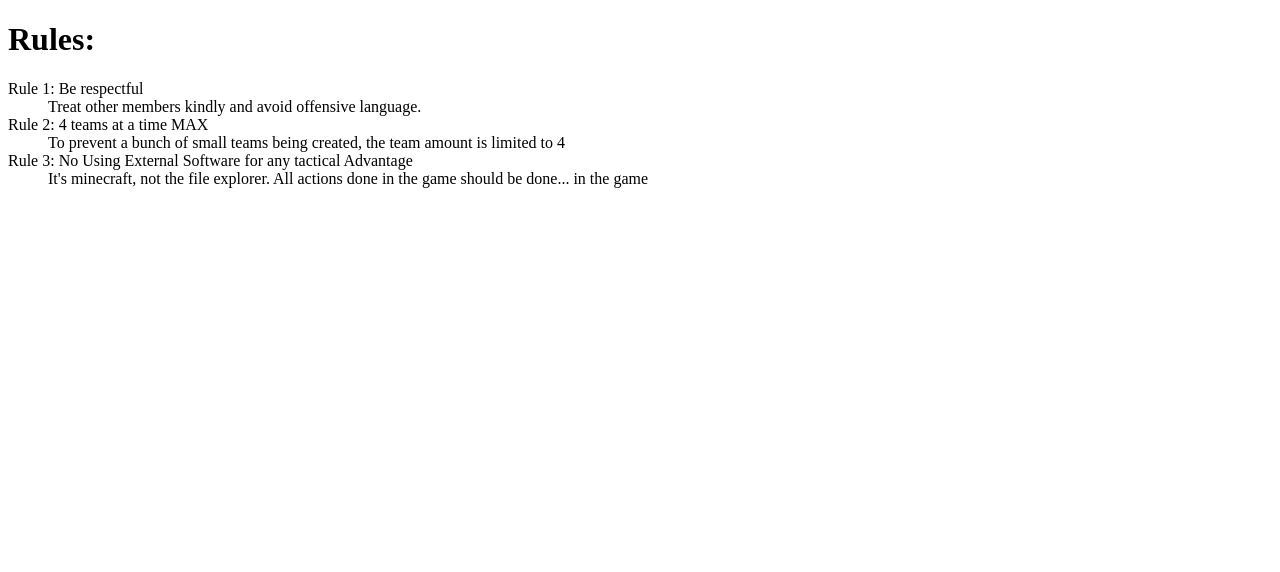
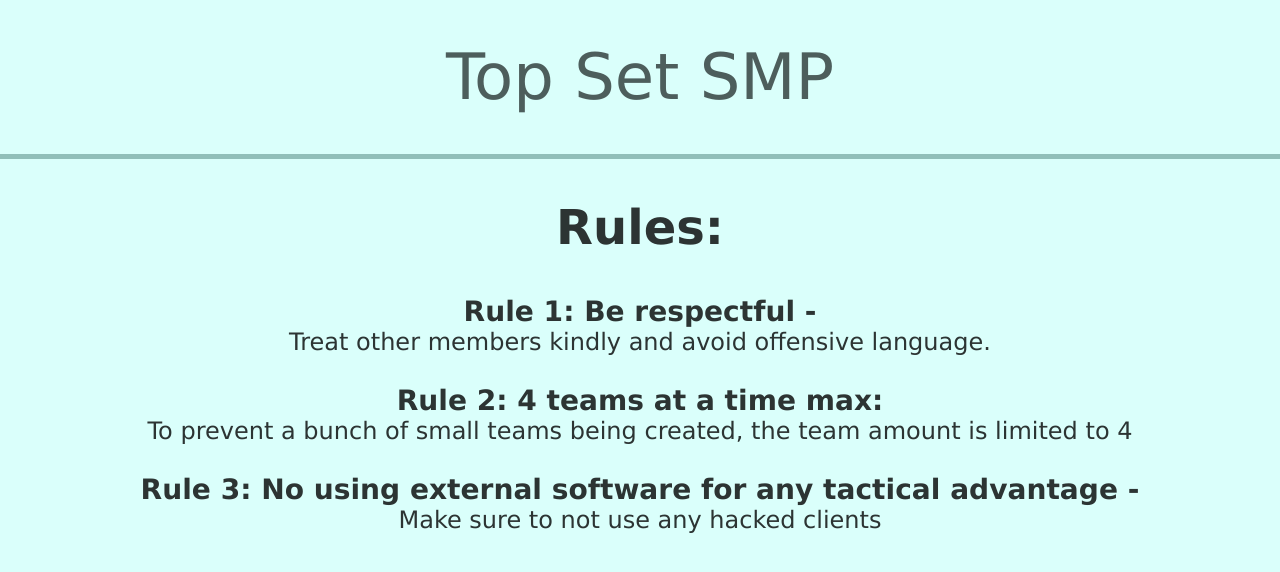
Before and after one commit to TopSet80/Topset-SMP, a plain HTML site: page index.html in a window 1280 px wide. Drawn offline with Linux system fonts and the light colour scheme.

Commit message:
added style

```diff
--- a/index.html
+++ b/index.html
@@ -4,16 +4,25 @@
     <meta charset="UTF-8">
     <meta name="viewport" content="width=device-width, initial-scale=1.0">
     <title>Top Set SMP</title>
+    <link rel="stylesheet" href="style.css">
+
 </head>
 <body>
+    <h1 id="title">Top Set SMP</h1>
+    <div class="line"></div>
     <h1>Rules:</h1>
     <dl>
-    <dt>Rule 1: Be respectful</dt>
+    <dt><h3>Rule 1: Be respectful -</h3></dt>
     <dd>Treat other members kindly and avoid offensive language.</dd>
-    <dt>Rule 2: 4 teams at a time MAX</dt>
+    <br>
+
+    <dt><h3>Rule 2: 4 teams at a time max:</h3></dt>
     <dd>To prevent a bunch of small teams being created, the team amount is limited to 4</dd>
-    <dt>Rule 3: No Using External Software for any tactical Advantage</dt>
-    <dd>It's minecraft, not the file explorer. All actions done in the game should be done... in the game</dd>
+    <br>
+    <dt><h3>Rule 3: No using external software for any tactical advantage -</h3></dt>
+    <dd>Make sure to not use any hacked clients</dd>
+    <br>
+
     </dl>
 </body>
 </html>
--- /dev/null
+++ b/style.css
@@ -0,0 +1,32 @@
+* {
+    font-family:'Lucida Sans', 'Lucida Sans Regular', 'Lucida Grande', 'Lucida Sans Unicode', Geneva, Verdana, sans-serif;
+    margin: 0;
+    padding:0;
+}
+body {
+    display: flex;
+    align-items: center;
+    flex-direction: column;
+    text-align: center;
+    font-size: 1.5rem;
+    background-color: rgb(218, 255, 251);
+    color: rgb(44, 52, 51)
+}
+#title {
+    font-size: 4rem;
+    font-weight: lighter;
+    color: rgb(77, 94, 92);
+    margin-top: 40px;
+}
+dl {
+    padding: 40px;
+}
+.line {
+    margin: 0;
+    padding:0;
+    display: block;
+    width: 100%;
+    height: 5px;
+    background-color: rgb(145, 191, 185);
+    margin-block: 40px;
+}
```
